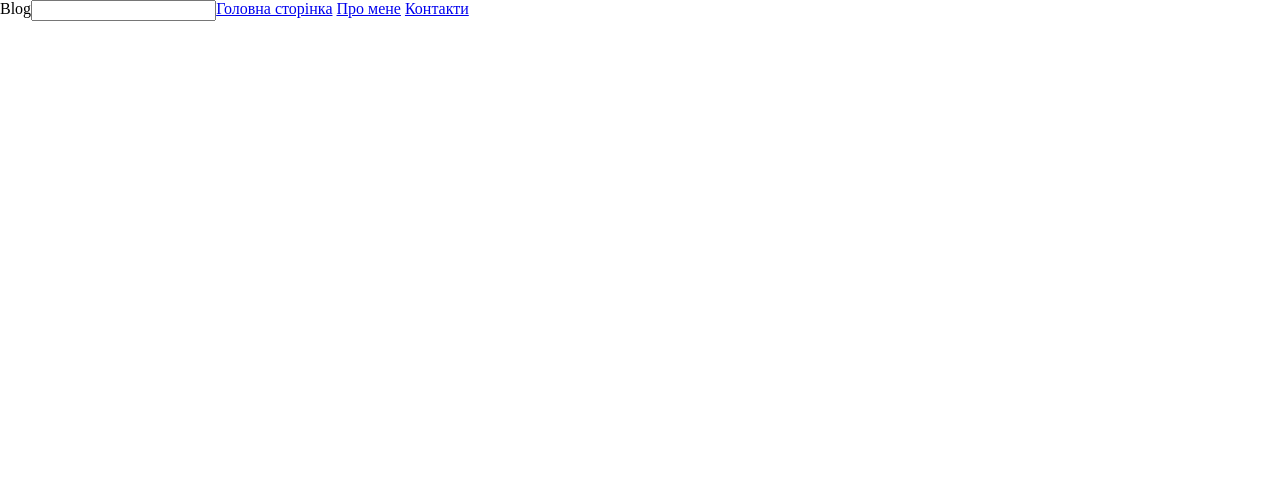
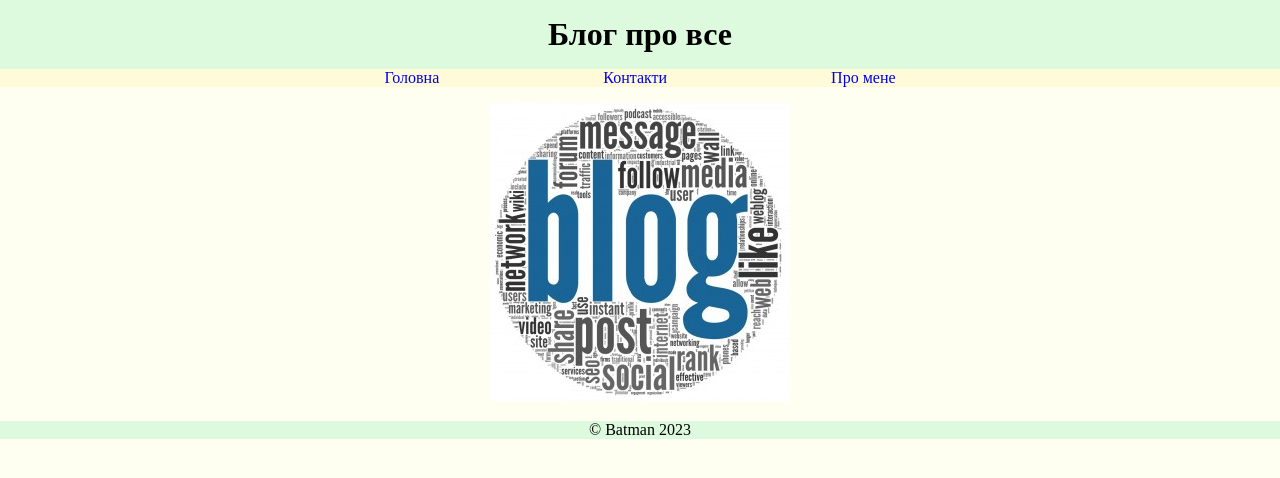
Before and after one commit to Frozar93/Educ_blog, a plain HTML site: page src/index.html in a window 1280 px wide. Drawn offline with Linux system fonts and the light colour scheme.

Commit message:
Wednesday

```diff
--- a/src/index.html
+++ b/src/index.html
@@ -11,21 +11,24 @@
 </head>
 
 <body>
- <div id="app">
-    <header class="header">
-        <div class="logo-wrapper">
-            <span class="logo">Blog</span>
-        </div>
+<header>
+    <h1>Блог про все</h1>
+</header>
 
-        <div class="input-wrapper">
-            <input type="text" class="input">
-        </div>
-        <nav class="nav">
-            <a href="#" class="nav__link">Головна сторінка</a>
-            <a href="#" class="nav__link">Про мене</a>
-            <a href="#" class="nav__link">Контакти</a>
-        </nav>
-    </header>
- </div>
+<section>
+    <aside>
+        <ul>
+            <li><a href="./index.html">Головна</a></li>
+            <li><a href="#">Контакти</a></li>
+            <li><a href="#">Про мене</a></li>
+        </ul>
+    </aside>
+    <main>
+        <img src="./public/fonts/images/blog.jpg" alt="Somthing went wrong">
+    </main>
+</section>
+
+<footer> © Batman 2023 </footer>
+
 </body>
 </html>
--- a/src/styles/style.css
+++ b/src/styles/style.css
@@ -1,15 +1,42 @@
+@import "./veriable.css";
 *{
     margin: 0%;
+    padding: 0%;
+    box-sizing: border-box;
 }
 
-.header {
-
+header{
+    background: var(--primary-background);
+    padding:1rem;
+    text-align: center;
 }
 
-.logo-wrapper{
-    float: left;
+body{
+    background: rgba(255, 255, 0, 0.056);
 }
 
-.input-wrapper{
-    float: left;
+aside {
+    list-style: none;
+    margin:0%;
+    padding:0%;
+    text-align: center;
+    background:rgba(255, 204, 0, 0.11)
 }
+
+a{
+    text-decoration: none;
+}
+
+li {display: inline;}
+
+li a {padding: 5rem;}
+
+main{
+    text-align: center;
+    padding: 1rem;
+}
+
+footer{
+    background: var(--primary-background);
+    text-align: center;
+}
--- /dev/null
+++ b/src/styles/veriable.css
@@ -0,0 +1,3 @@
+:root{
+    --primary-background:rgba(135, 235, 172, 0.275);
+}
```
Also changed, not shown: src/public/fonts/images/blog.jpg (added).
